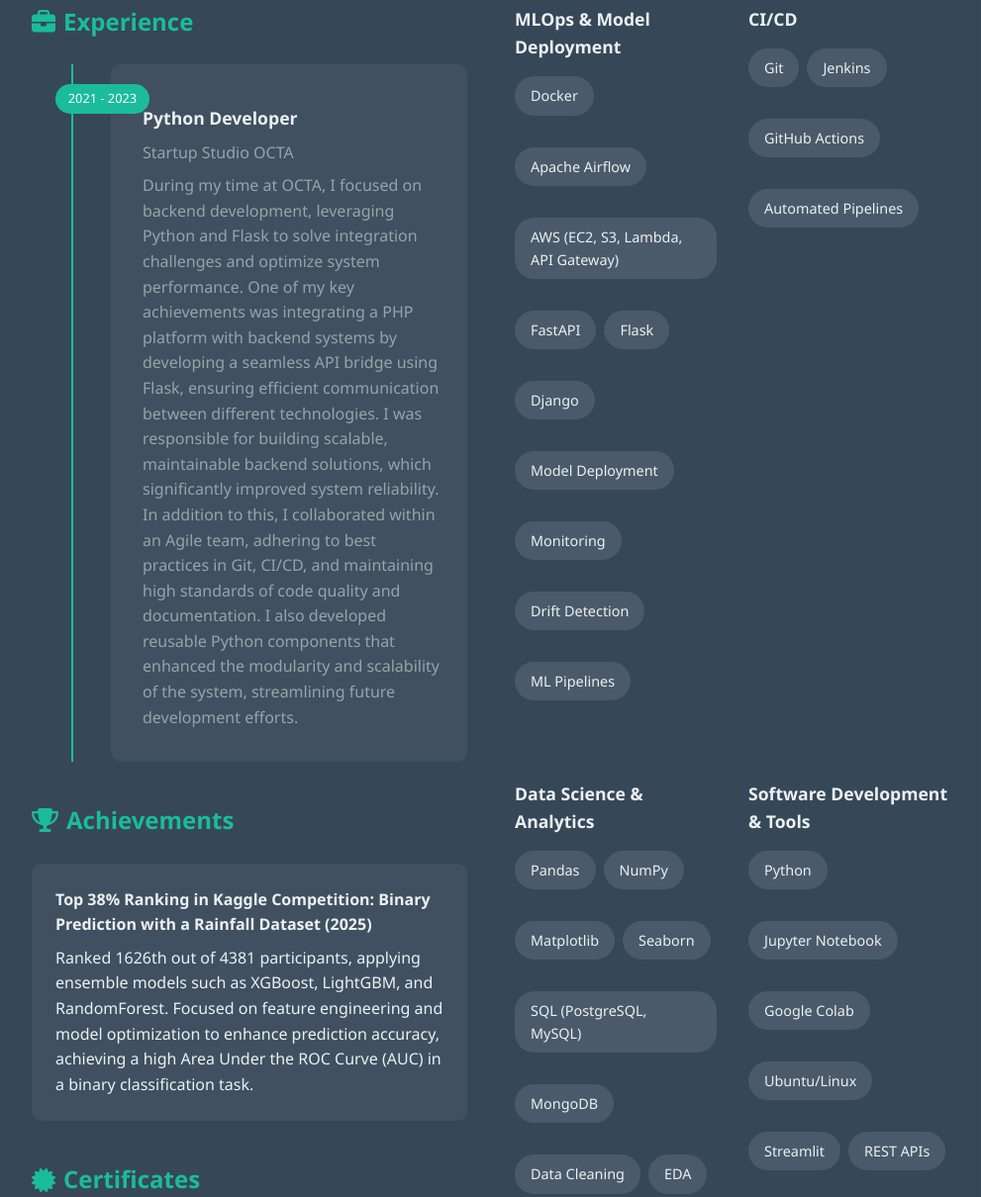
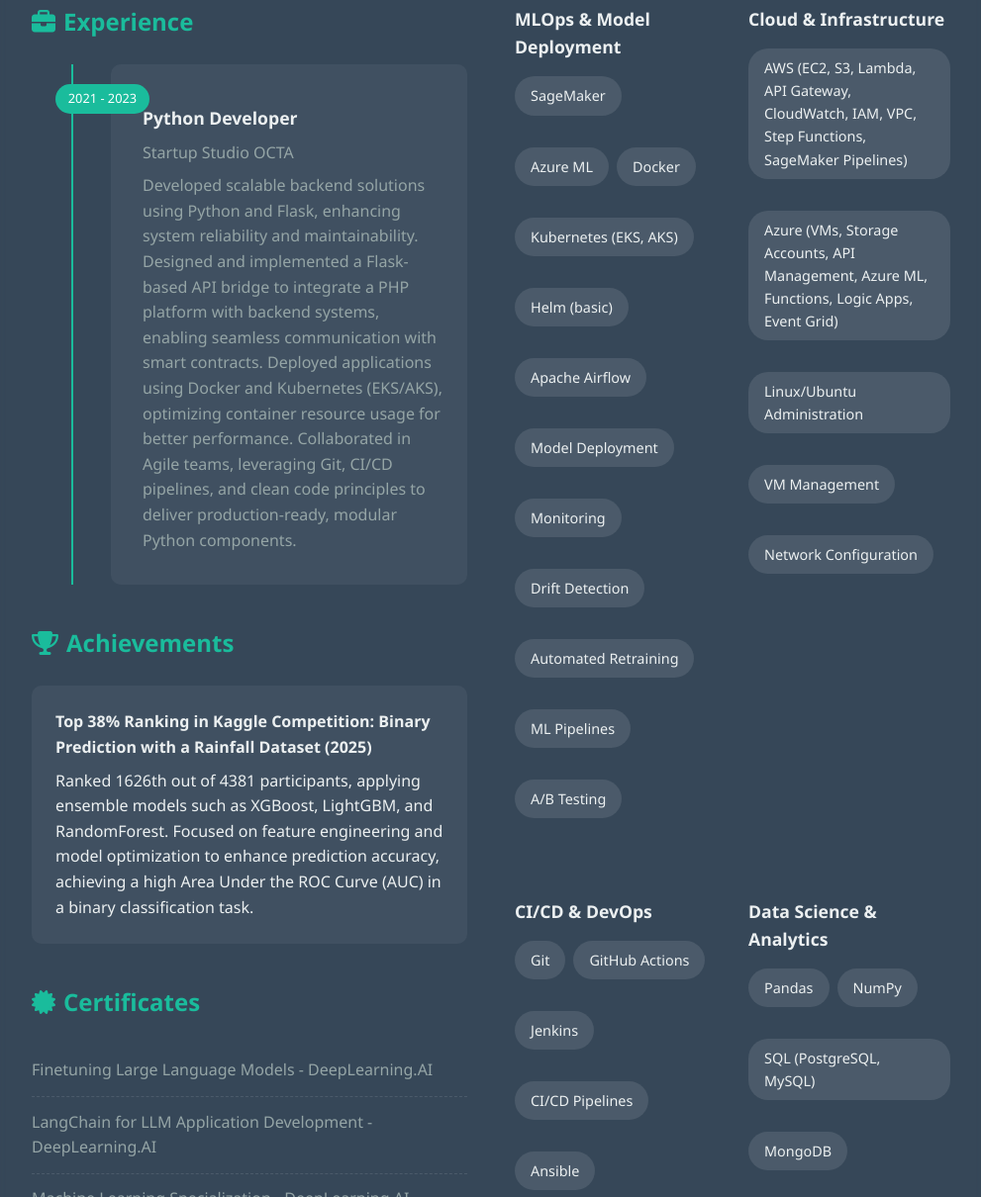
Before and after one commit to amiralisahraei/amiralisahraei.github.io, a plain HTML site: page resume.html in a window 1280 px wide. Shown: the part 1416-2626 px from the top of the page at 99% size, without its empty margins (144-1135 px from the left). Drawn offline with Linux system fonts and the light colour scheme.

Commit message:
Update resume

```diff
--- a/assets/css/style.css
+++ b/assets/css/style.css
@@ -1117,3 +1117,7 @@
 #social-links-container {
     display: none;
 }
+
+#about-introduction {
+    text-align: justify;
+}
--- a/assets/js/data.js
+++ b/assets/js/data.js
@@ -1,20 +1,12 @@
 const data = {
   profile: {
     name: "Amirali Sahraei",
-    title: "Machine Learning Engineer | Python Developer",
-    bio: `I am a Machine Learning Engineer and Python Developer with practical experience in developing AI-powered applications,
-     scalable backend systems, and end-to-end machine learning solutions. My expertise includes fine-tuning deep learning
-     and transformer-based models, building RESTful APIs using FastAPI, Flask, and Django, and deploying cloud-native solutions on AWS.
-     I’m proficient with tools like Python, PyTorch, Hugging Face, LangChain, Docker, and Git, and experienced in MLOps and CI/CD workflows.
-     Passionate about solving real-world problems, I strive to build clean, testable, and impactful AI solutions.`
+    title: "AI/ML & Automation Engineer | Python Developer",
+    bio: `Python Developer & Machine Learning Engineer (AI & Automation) with 2+ years of hands-on experience in building scalable backend systems, CI/CD pipelines, and infrastructure automation across AWS and Azure cloud platforms. Proven expertise in Python development, containerization with Docker, and deploying multi-cloud solutions. Skilled in developing automated workflows, API integrations, and monitoring systems using AWS and Azure services. Experienced with Linux administration, version control (Git), and Agile methodologies. Passionate about streamlining development processes and implementing robust, enterprise-grade automation and AI-driven solutions.`
   },
   about: {
     image: "assets/images/profile.jpg",
-    introduction: `I am a Machine Learning Engineer and Python Developer with practical experience in developing AI-powered applications,
-     scalable backend systems, and end-to-end machine learning solutions. My expertise includes fine-tuning deep learning
-     and transformer-based models, building RESTful APIs using FastAPI, Flask, and Django, and deploying cloud-native solutions on AWS.
-     I’m proficient with tools like Python, PyTorch, Hugging Face, LangChain, Docker, and Git, and experienced in MLOps and CI/CD workflows.
-     Passionate about solving real-world problems, I strive to build clean, testable, and impactful AI solutions.`,
+    introduction: `I am a Python Developer & Machine Learning Engineer with 2+ years of hands-on experience in developing AI-powered applications, scalable backend systems, and infrastructure automation across AWS and Azure. Skilled in fine-tuning deep learning and transformer-based models, building RESTful APIs with FastAPI, Flask, and Django, and deploying containerized solutions using Docker and Kubernetes. Proficient in Python, PyTorch, Hugging Face, LangChain, and experienced in CI/CD, MLOps workflows, and cloud-native development. Passionate about streamlining processes and delivering clean, testable, and production-ready AI and automation solutions.`,
     expertise: [
       {
         icon: "brain",
@@ -39,10 +31,7 @@
       degree: "Master of International Business",
       institution: "İstanbul Nişantaşı Üniversitesi",
       gpa: "80/100",
-      description: `Completed one semester of Master's-level coursework with high performance in an international academic environment.
-       This experience broadened my perspective and deepened my understanding of how technology, innovation, and business systems intersect.
-       Courses included Management Information Systems, Turkish and World Economy, Quality Management Systems, Innovation Management,
-       and Scientific Research Methods complementing my technical background in AI and software development.`
+      description: `Completed one semester of Master's-level coursework with high performance in an international academic environment. This experience broadened my perspective and deepened my understanding of how technology, innovation, and business systems intersect. Courses included Management Information Systems, Turkish and World Economy, Quality Management Systems, Innovation Management, and Scientific Research Methods complementing my technical background in AI and software development.`
     },
     {
       period: "2019 - 2023",
@@ -65,26 +54,23 @@
       title: "Python Developer",
       company: "Startup Studio OCTA",
       responsibilities: [
-        `During my time at OCTA, I focused on backend development, leveraging Python and Flask
-        to solve integration challenges and optimize system performance. One of my key achievements
-        was integrating a PHP platform with backend systems by developing a seamless API bridge
-        using Flask, ensuring efficient communication between different technologies. I was
-        responsible for building scalable, maintainable backend solutions, which significantly
-        improved system reliability. In addition to this, I collaborated within an Agile team,
-        adhering to best practices in Git, CI/CD, and maintaining high standards of code quality
-        and documentation. I also developed reusable Python components that enhanced the modularity
-        and scalability of the system, streamlining future development efforts.`
+        `Developed scalable backend solutions using Python and Flask, enhancing system reliability and maintainability. Designed and implemented a Flask-based API bridge to integrate a PHP platform with backend systems, enabling seamless communication with smart contracts. Deployed applications using Docker and Kubernetes (EKS/AKS), optimizing container resource usage for better performance. Collaborated in Agile teams, leveraging Git, CI/CD pipelines, and clean code principles to deliver production-ready, modular Python components.`
       ]
     }
   ],
   projects: [
     {
+      id: 7,
+      title: "Automated RAG and LLM Fine-Tuning",
+      description: `End-to-end pipeline for automated fine-tuning and deployment of LLMs with Retrieval-Augmented Generation (RAG), using AWS SageMaker, FastAPI, and Kubernetes (EKS). Enables seamless model training, scalable deployment, and serving of a context-aware chatbot via RESTful API. CI/CD workflow automates training, containerization, and rollout. Features secure secrets management, multi-cloud infrastructure automation, and is designed for enterprise-grade use cases.`,
+      technologies: ["AWS", "Azure", "FastAPI", "Kubernetes", "LLMs", "RAG", "CI/CD", "Docker", "Github Actions"],
+      icon: "cloud",
+      url: "https://github.com/amiralisahraei/intelligent-rag-service"
+    },
+    {
       id: 4,
       title: "Gmail Categorization App Powered by LLMs",
-      description: `A Django-based web application that fetches, analyzes, and intelligently
-      categorizes Gmail messages using Large Language Models (LLMs) for deeper contextual
-      sentiment understanding. This AI-driven app offers a modern interface to explore and
-      filter your inbox based on nuanced sentiment categories.`,
+      description: `Django-based web application that fetches, analyzes, and categorizes Gmail messages using LLMs for contextual sentiment understanding. Offers a modern interface to explore and filter inbox based on nuanced sentiment categories.`,
       technologies: ["Django", "LLMS"],
       icon: "envelope",
       url: "https://github.com/amiralisahraei/django-llm-mail"
@@ -92,8 +78,7 @@
     {
       id: 1,
       title: "LLM Fine-Tuning with LoRA for GPT-2",
-      description: `Implemented parameter-efficient fine-tuning using Low-Rank Adaptation for
-      GPT-2 models, achieving improved performance with reduced computational resources.`,
+      description: `Implemented parameter-efficient fine-tuning using Low-Rank Adaptation for GPT-2 models, achieving improved performance with reduced computational resources.`,
       technologies: ["PyTorch", "HuggingFace", "LoRA"],
       icon: "robot",
       url: "https://github.com/amiralisahraei/gpt2-qa-finetuning"
@@ -101,8 +86,7 @@
     {
       id: 2,
       title: "Agents-Based RAG System with LLM",
-      description: `Developed a Retrieval-Augmented Generation system integrating Tavily Search
-      API to enhance LLM responses with real-time information retrieval.`,
+      description: `Developed a Retrieval-Augmented Generation system integrating Tavily Search API to enhance LLM responses with real-time information retrieval.`,
       technologies: ["LangChain", "LLMs", "Tavily"],
       icon: "search",
       url: "https://github.com/amiralisahraei/agent-rag-llm"
@@ -110,8 +94,7 @@
     {
       id: 3,
       title: "Lung CT Image Classification",
-      description: `FastAPI-based application for classifying lung CT scans using convolutional
-      neural networks, achieving 94% accuracy on test dataset.`,
+      description: `FastAPI-based application for classifying lung CT scans using convolutional neural networks, achieving 94% accuracy on test dataset.`,
       technologies: ["FastAPI", "CNN", "Medical Imaging"],
       icon: "lungs",
       url: "https://github.com/amiralisahraei/lung-cancer-classification"
@@ -119,8 +102,7 @@
     {
       id: 5,
       title: "Object Detection (YOLO_V8)",
-      description: `Real-time object detection system using YOLOv8 for identifying and classifying
-      objects in images and video streams.`,
+      description: `Real-time object detection system using YOLOv8 for identifying and classifying objects in images and video streams.`,
       technologies: ["YOLOv8", "Computer Vision", "OpenCV"],
       icon: "eye",
       url: "https://github.com/amiralisahraei/vision/tree/master/YOLO_V8"
@@ -128,8 +110,7 @@
     {
       id: 6,
       title: "Image Stitching & Registration",
-      description: `Panoramic image stitching and medical image registration system using feature
-      detection and homography estimation.`,
+      description: `Panoramic image stitching and medical image registration system using feature detection and homography estimation.`,
       technologies: ["OpenCV", "Image Processing", "Computer Vision"],
       icon: "image",
       url: "https://github.com/amiralisahraei/opencv"
@@ -137,7 +118,7 @@
   ],
   skills: {
   "Machine Learning & Deep Learning": [
-      "PyTorch", "TensorFlow", "Keras", "Scikit-Learn", "OpenCV", "CNNs", "Object Detection",
+    "PyTorch", "TensorFlow", "Keras", "Scikit-learn", "OpenCV", "CNNs", "Object Detection",
     "Transfer Learning", "Model Training & Evaluation", "Hyperparameter Tuning",
     "Cross-Validation", "Feature Engineering", "ROC-AUC", "F1-Score", "Confusion Matrix"
   ],
@@ -146,26 +127,39 @@
     "RAG", "NER", "Sentiment Analysis", "Text Classification", "Tokenization"
   ],
   "MLOps & Model Deployment": [
-      "Docker", "Apache Airflow", "AWS (EC2, S3, Lambda, API Gateway)", "FastAPI", "Flask",
-      "Django", "Model Deployment", "Monitoring", "Drift Detection", "ML Pipelines"
+    "SageMaker", "Azure ML", "Docker", "Kubernetes (EKS, AKS)", "Helm (basic)",
+    "Apache Airflow", "Model Deployment", "Monitoring", "Drift Detection",
+    "Automated Retraining", "ML Pipelines", "A/B Testing"
   ],
-    "CI/CD": ["Git", "Jenkins", "GitHub Actions", "Automated Pipelines"],
+  "Cloud & Infrastructure": [
+    "AWS (EC2, S3, Lambda, API Gateway, CloudWatch, IAM, VPC, Step Functions, SageMaker Pipelines)",
+    "Azure (VMs, Storage Accounts, API Management, Azure ML, Functions, Logic Apps, Event Grid)",
+    "Linux/Ubuntu Administration", "VM Management", "Network Configuration"
+  ],
+  "CI/CD & DevOps": [
+    "Git", "GitHub Actions", "Jenkins", "CI/CD Pipelines", "Ansible",
+    "Infrastructure as Code", "Configuration Management", "Workflow Automation",
+    "n8n Automation Platform"
+  ],
   "Data Science & Analytics": [
-      "Pandas", "NumPy", "Matplotlib", "Seaborn", "SQL (PostgreSQL, MySQL)", "MongoDB",
-      "Data Cleaning", "EDA", "Statistical Analysis", "Time Series Forecasting",
-      "Anomaly Detection"
+    "Pandas", "NumPy", "SQL (PostgreSQL, MySQL)", "MongoDB", "Statistical Analysis",
+    "Data Cleaning", "EDA", "Time Series Forecasting", "Anomaly Detection"
   ],
-    "Software Development & Tools": [
-      "Python", "Jupyter Notebook", "Google Colab", "Ubuntu/Linux", "Streamlit", "REST APIs",
-      "Agile", "Version Control (Git)", "Unit Testing", "Code Review", "Technical Documentation"
+  "Software Engineering & APIs": [
+    "Python (Advanced)", "Flask", "FastAPI", "Django", "REST APIs",
+    "Microservices", "Serverless Architectures", "Third-Party Integrations",
+    "Selenium", "JavaScript"
+  ],
+  "Tools & Development Practices": [
+    "Jupyter Notebook", "Google Colab", "Streamlit", "Version Control (Git)",
+    "Unit Testing", "Automated Testing Frameworks", "Agile Methodologies",
+    "Code Review", "Technical Documentation"
   ]
   },
   achievements: [
     {
       title: "Top 38% Ranking in Kaggle Competition: Binary Prediction with a Rainfall Dataset (2025)",
-      description: `Ranked 1626th out of 4381 participants, applying ensemble models such as XGBoost, LightGBM, and RandomForest.
-                    Focused on feature engineering and model optimization to enhance prediction accuracy, achieving a high Area Under the
-                    ROC Curve (AUC) in a binary classification task.`
+      description: `Ranked 1626th out of 4381 participants, applying ensemble models such as XGBoost, LightGBM, and RandomForest. Focused on feature engineering and model optimization to enhance prediction accuracy, achieving a high Area Under the ROC Curve (AUC) in a binary classification task.`
     }
   ],
   certificates: [
```
Also changed, not shown: 1 other file. Lines whose indentation alone changed are shown as unchanged.
